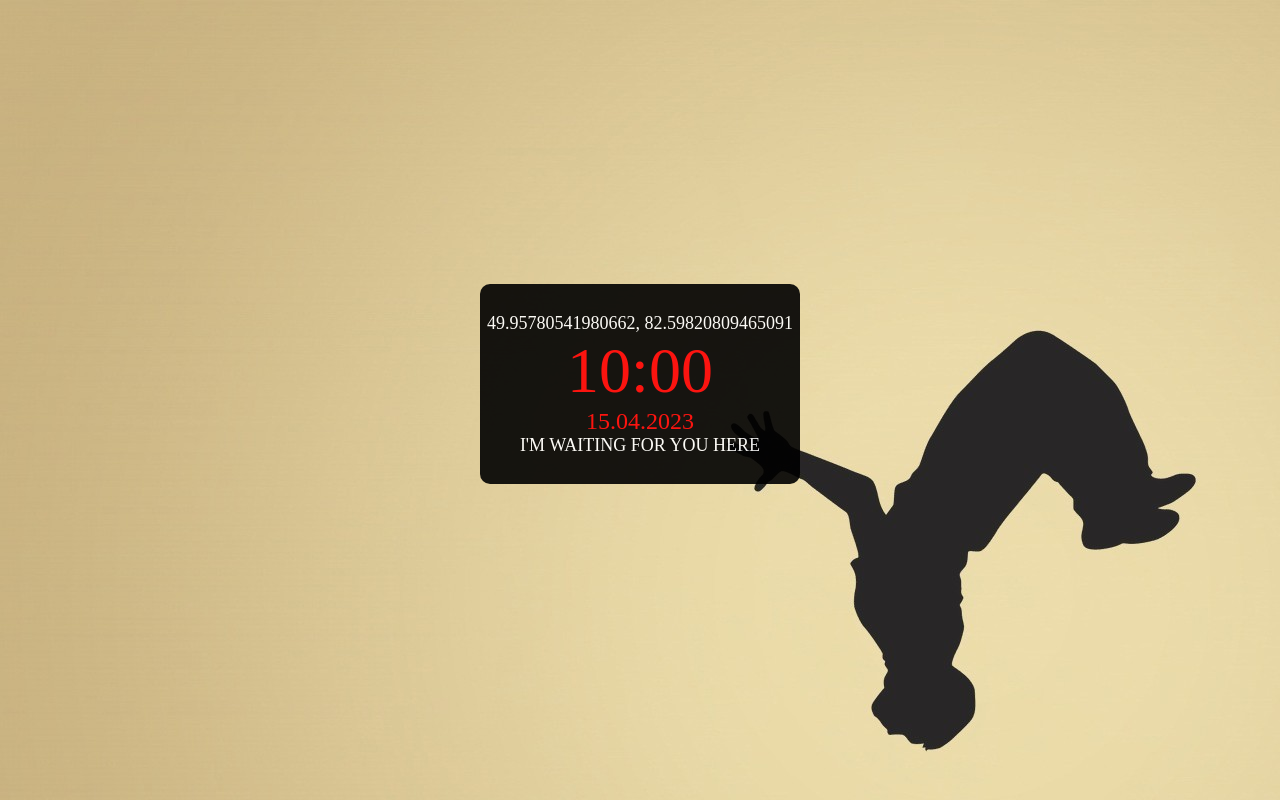
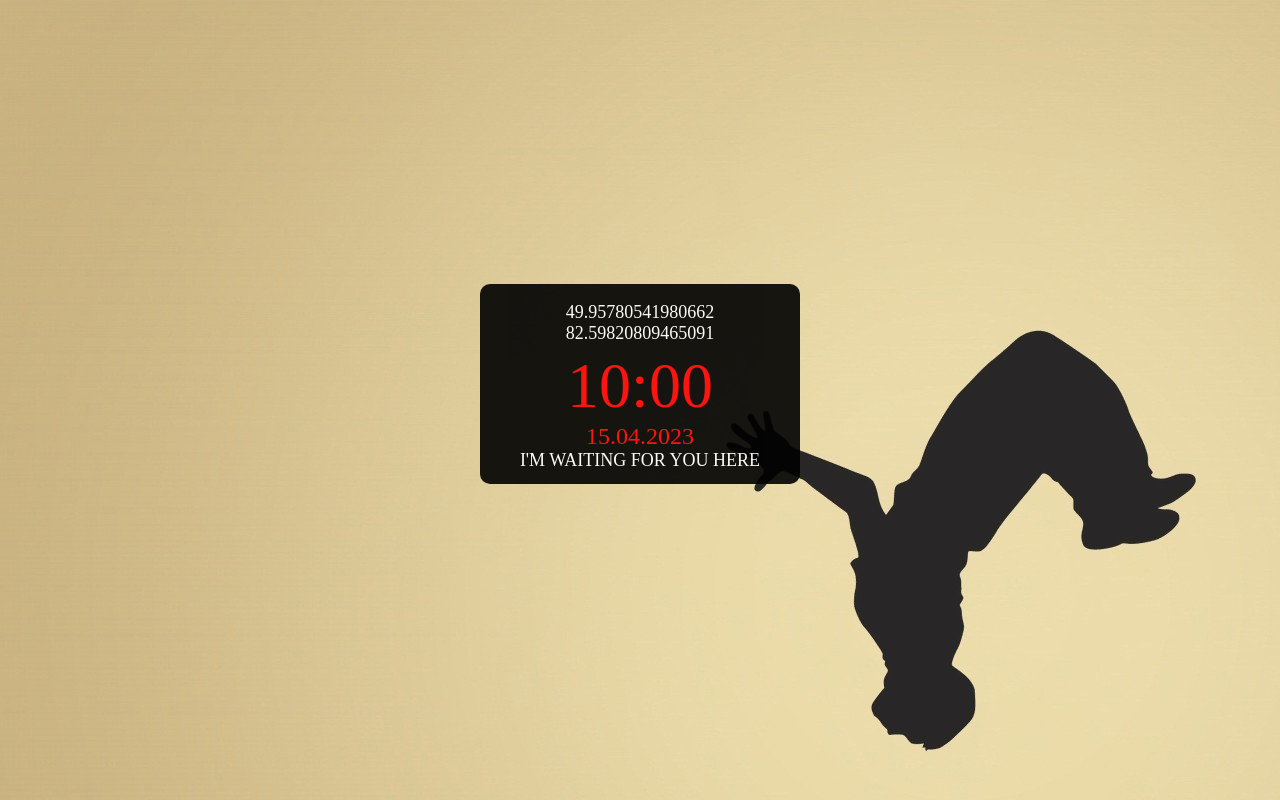
Before and after one commit to Vlad01X/Coordinates2, a plain HTML site: page index.html in a window 1280 px wide. Drawn offline with Linux system fonts and the light colour scheme.

Commit message:
Coord
Coord <br>

```diff
--- a/index.html
+++ b/index.html
@@ -9,7 +9,7 @@
 </head>
 <body class="body">
     <div class="window">
-        <p class="cord">49.95780541980662, 82.59820809465091</p>
+        <p class="cord">49.95780541980662<br>82.59820809465091</p>
         <p class="time">10:00</p>
         <P class="date">15.04.2023</P>
         <p class="mess">I'M WAITING FOR YOU HERE</p>
--- a/style.css
+++ b/style.css
@@ -25,6 +25,7 @@
 .cord {
     color: rgb(255, 255, 255);
     font-size: 18px;
+    margin: 5px auto;
 }
 
 .time {
```
